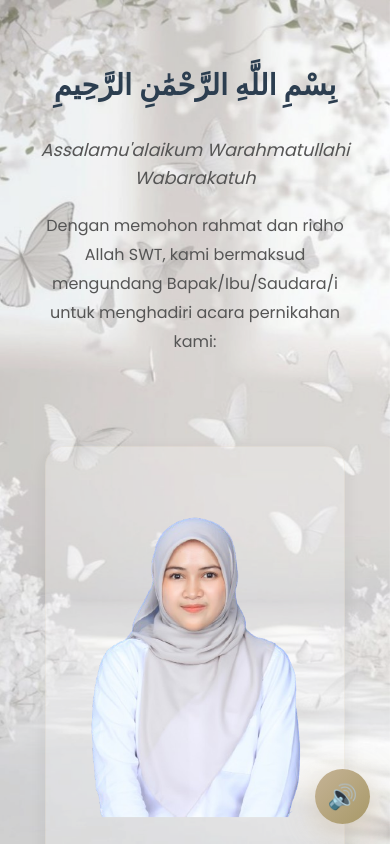
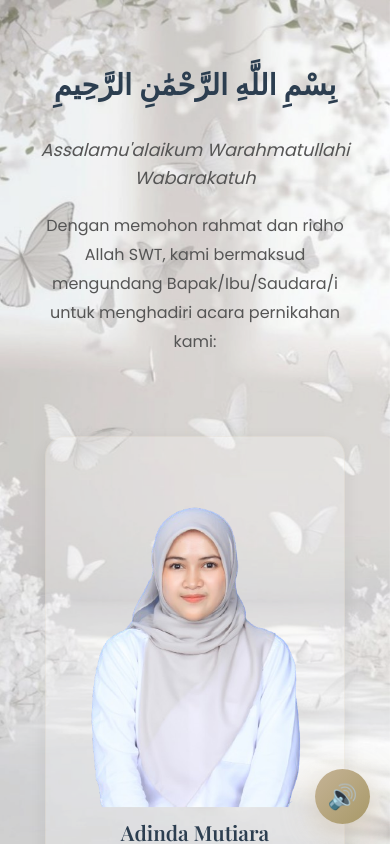
Before and after one commit to kdnknz/wedding, a React (Vite) app: page / in a window 390 px wide. Both pictures are taken after a click on the button "Buka Undangan". Shown: the top 844 px of the page. Built offline with nearby package versions, Linux system fonts and the light colour scheme; no server answers.

Commit message:
Improve mobile scrollbar visibility for greetings list

```diff
--- a/src/data/guests.js
+++ b/src/data/guests.js
@@ -97,6 +97,7 @@ export const guestList = [
   { name: "Dilla Nurkholisoh", slug: "dilla-nurkholisoh", session: 2 },
   { name: "Leli Kurniati", slug: "leli-kurniati", session: 2 },
   { name: "Sukmiati", slug: "sukmiati", session: 2 },
+  { name: "Dewi", slug: "dewi", session: 2 },
 ]
 
 // Fungsi untuk generate link undangan
--- a/src/styles/main.css
+++ b/src/styles/main.css
@@ -308,7 +308,7 @@ body {
 .opening-section {
   text-align: center;
   padding: 40px 20px 20px;
-  margin-bottom: 20px;
+  margin-bottom: 10px;
 }
 
 .bismillah {
@@ -509,7 +509,7 @@ body {
 /* Couple Info Section */
 .couple-info {
   max-width: 900px;
-  margin: 20px auto 40px;
+  margin: 10px auto 40px;
   padding: 20px;
   display: flex;
   justify-content: center;
@@ -524,7 +524,7 @@ body {
   min-height: 400px;
   text-align: center;
   background: rgba(255, 255, 255, 0.25);
-  padding: 30px;
+  padding: 10px;
   border-radius: 20px;
   box-shadow: 0 5px 20px rgba(0,0,0,0.08);
   transition: all 0.3s ease;
@@ -543,7 +543,7 @@ body {
 .couple-photo {
   width: 200px;
   height: 200px;
-  margin: 0 auto 20px;
+  margin: 0 auto 8px;
   overflow: hidden;
   box-shadow: 0 4px 15px rgba(0, 0, 0, 0.15);
   border-radius: 8px;
@@ -563,7 +563,7 @@ body {
   font-family: 'Playfair Display', serif;
   font-size: 1.8rem;
   color: #2c3e50;
-  margin: 15px 0 10px;
+  margin: 0 0 0 0;
   font-weight: 600;
   min-height: 50px;
   display: flex;
@@ -574,7 +574,7 @@ body {
 .couple-child {
   font-size: 0.95rem;
   color: #666;
-  margin: 8px 0;
+  margin: 0;
   font-style: italic;
   min-height: 25px;
   display: flex;
@@ -585,7 +585,7 @@ body {
 .couple-parents {
   font-size: 0.9rem;
   color: #888;
-  margin: 5px 0;
+  margin: 0;
   line-height: 1.6;
   min-height: 50px;
   display: flex;
```
Also changed, not shown: .kiro/steering/tech.md.
